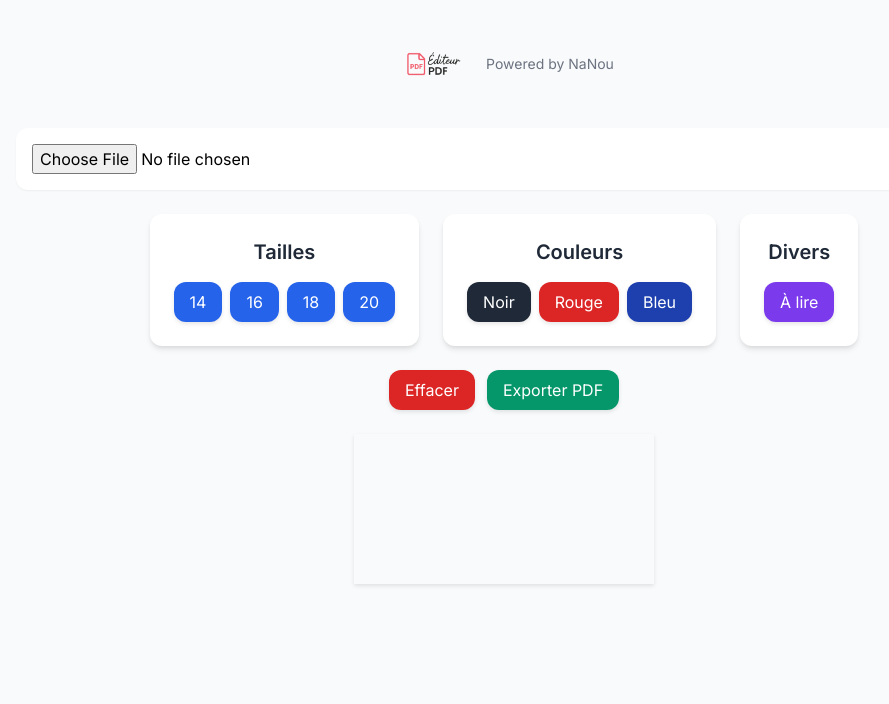
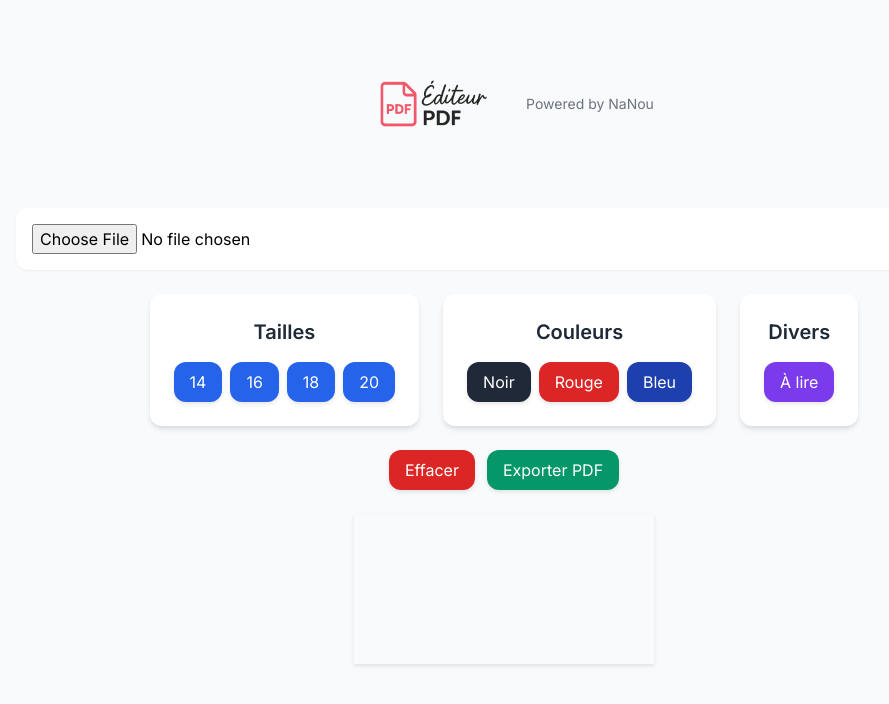
Before and after one commit to tithix/pdfedit, a plain HTML site: page index.html in a window 1280 px wide. Shown: the whole page, without its empty margins (136-1025 px from the left). Drawn offline with nearby package versions, Linux system fonts and the light colour scheme.

Commit message:
Update index.html
2.10

```diff
--- a/index.html
+++ b/index.html
@@ -45,7 +45,7 @@
       box-shadow: 0 1px 2px rgba(0, 0, 0, 0.1);
     }
     .header-logo {
-      height: 80px; /* Augmentation de la taille du logo */
+      height: 160px; /* Augmentation x2 de la taille précédente (80px -> 160px) */
     }
     #instructions-modal {
       z-index: 2000;
```
